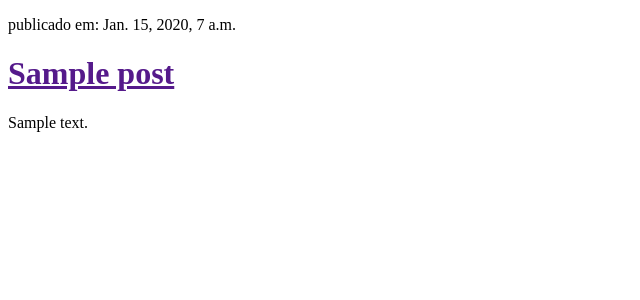
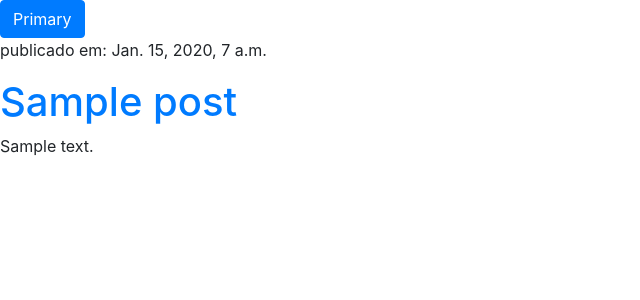
Before and after one commit to ThiagoGomes-dev/blog, a Django app: template blog/templates/blog/post_list.html in a window 1280 px wide. Shown: the top 300 px of the page, without its empty margins (0-640 px from the left). Run offline with Django 3.2, Linux system fonts and the light colour scheme; the template is opened without the code that fills it: values that come from a table or form of the project are taken from there, others are empty; tables that the repository leaves empty hold one stand-in row (values such as "Sample post"); some libraries are stand-ins or nearby versions.

Commit message:
Adicionando bootstrasp

```diff
--- a/blog/templates/blog/post_list.html
+++ b/blog/templates/blog/post_list.html
@@ -3,8 +3,11 @@
     <head>
         <meta charset="UTF-8">
         <title>Meu Blog yThigs</title>
+        <link rel="stylesheet" href="https://stackpath.bootstrapcdn.com/bootstrap/4.1.3/css/bootstrap.min.css" integrity="sha384-MCw98/SFnGE8fJT3GXwEOngsV7Zt27NXFoaoApmYm81iuXoPkFOJwJ8ERdknLPMO" crossorigin="anonymous">
+        <script src="https://stackpath.bootstrapcdn.com/bootstrap/4.1.3/js/bootstrap.min.js" integrity="sha384-ChfqqxuZUCnJSK3+MXmPNIyE6ZbWh2IMqE241rYiqJxyMiZ6OW/JmZQ5stwEULTy" crossorigin="anonymous"></script>
     </head>
     <body>
+    <button type="button" class="btn btn-primary">Primary</button>
         {% for post in posts %}
             <div>
                 <p>publicado em: {{ post.published_date }}</p>
```
